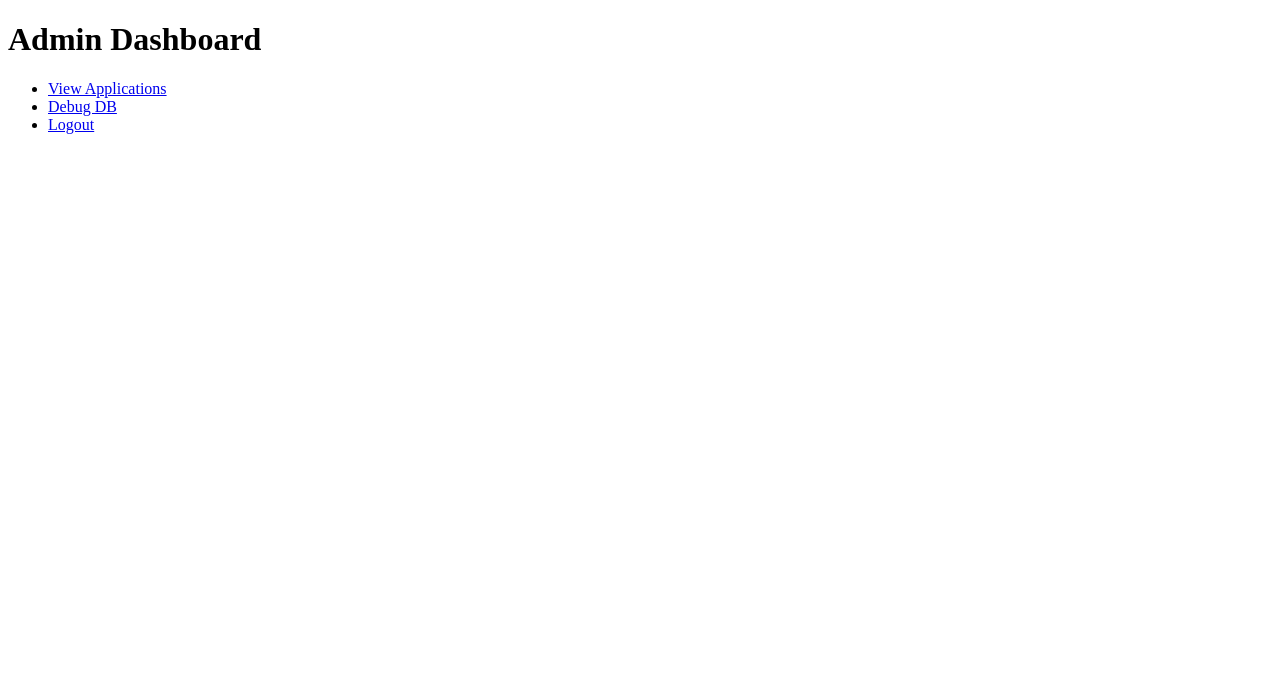
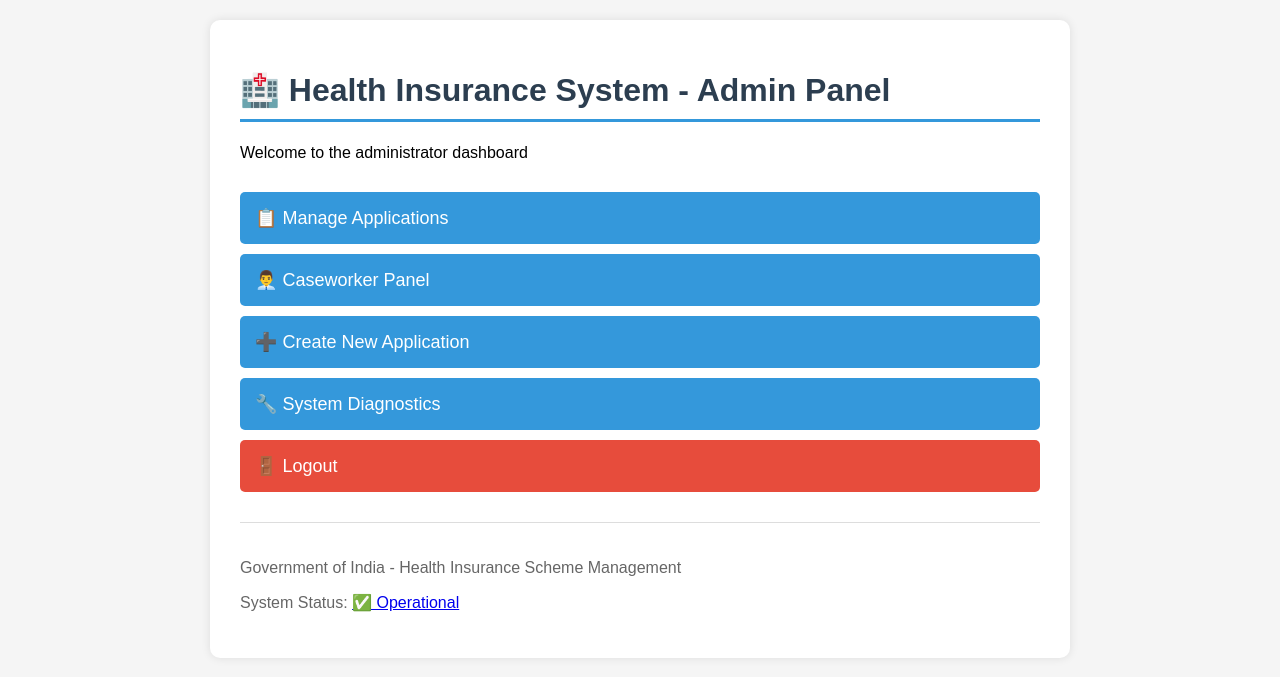
Before and after one commit to Venkatesh583/his-backend, a Flask app: page /admin/dashboard in a window 1280 px wide. Shown: the top 677 px of the page. Run offline with Flask 3, Linux system fonts and the light colour scheme.

Commit message:
Update: Improve admin dashboard UI

```diff
--- a/templates/admin-dashboard.html
+++ b/templates/admin-dashboard.html
@@ -1,15 +1,68 @@
 <!DOCTYPE html>
 <html>
 <head>
-    <title>Admin Dashboard</title>
+    <title>Health Insurance Admin</title>
+    <style>
+        body {
+            font-family: Arial, sans-serif;
+            margin: 0;
+            padding: 20px;
+            background: #f5f5f5;
+        }
+        .container {
+            max-width: 800px;
+            margin: 0 auto;
+            background: white;
+            padding: 30px;
+            border-radius: 10px;
+            box-shadow: 0 0 10px rgba(0,0,0,0.1);
+        }
+        h1 {
+            color: #2c3e50;
+            border-bottom: 3px solid #3498db;
+            padding-bottom: 10px;
+        }
+        .menu {
+            margin: 30px 0;
+        }
+        .menu-item {
+            display: block;
+            background: #3498db;
+            color: white;
+            padding: 15px;
+            margin: 10px 0;
+            text-decoration: none;
+            border-radius: 5px;
+            font-size: 18px;
+        }
+        .menu-item:hover {
+            background: #2980b9;
+        }
+        .footer {
+            margin-top: 30px;
+            padding-top: 20px;
+            border-top: 1px solid #ddd;
+            color: #666;
+        }
+    </style>
 </head>
 <body>
-    <h1>Admin Dashboard</h1>
+    <div class="container">
+        <h1>🏥 Health Insurance System - Admin Panel</h1>
+        <p>Welcome to the administrator dashboard</p>
 
-    <ul>
-        <li><a href="/applications">View Applications</a></li>
-        <li><a href="/debug-db">Debug DB</a></li>
-        <li><a href="/">Logout</a></li>
-    </ul>
+        <div class="menu">
+            <a href="/applications" class="menu-item">📋 Manage Applications</a>
+            <a href="/caseworker/dashboard" class="menu-item">👨‍💼 Caseworker Panel</a>
+            <a href="/create-application" class="menu-item">➕ Create New Application</a>
+            <a href="/debug-db" class="menu-item">🔧 System Diagnostics</a>
+            <a href="/" class="menu-item" style="background: #e74c3c;">🚪 Logout</a>
+        </div>
+
+        <div class="footer">
+            <p>Government of India - Health Insurance Scheme Management</p>
+            <p>System Status: <a href="/health">✅ Operational</a></p>
+        </div>
+    </div>
 </body>
 </html>
```
